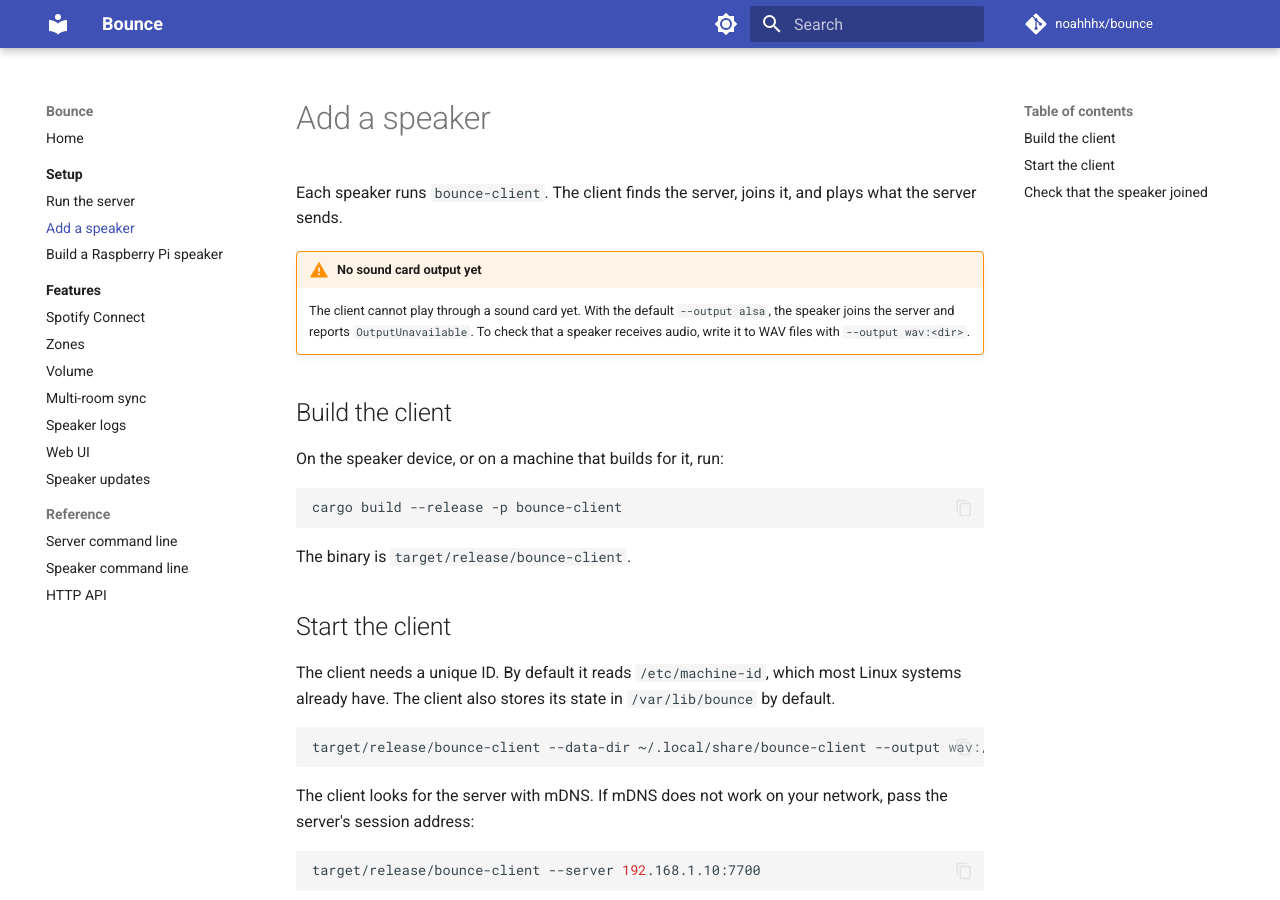
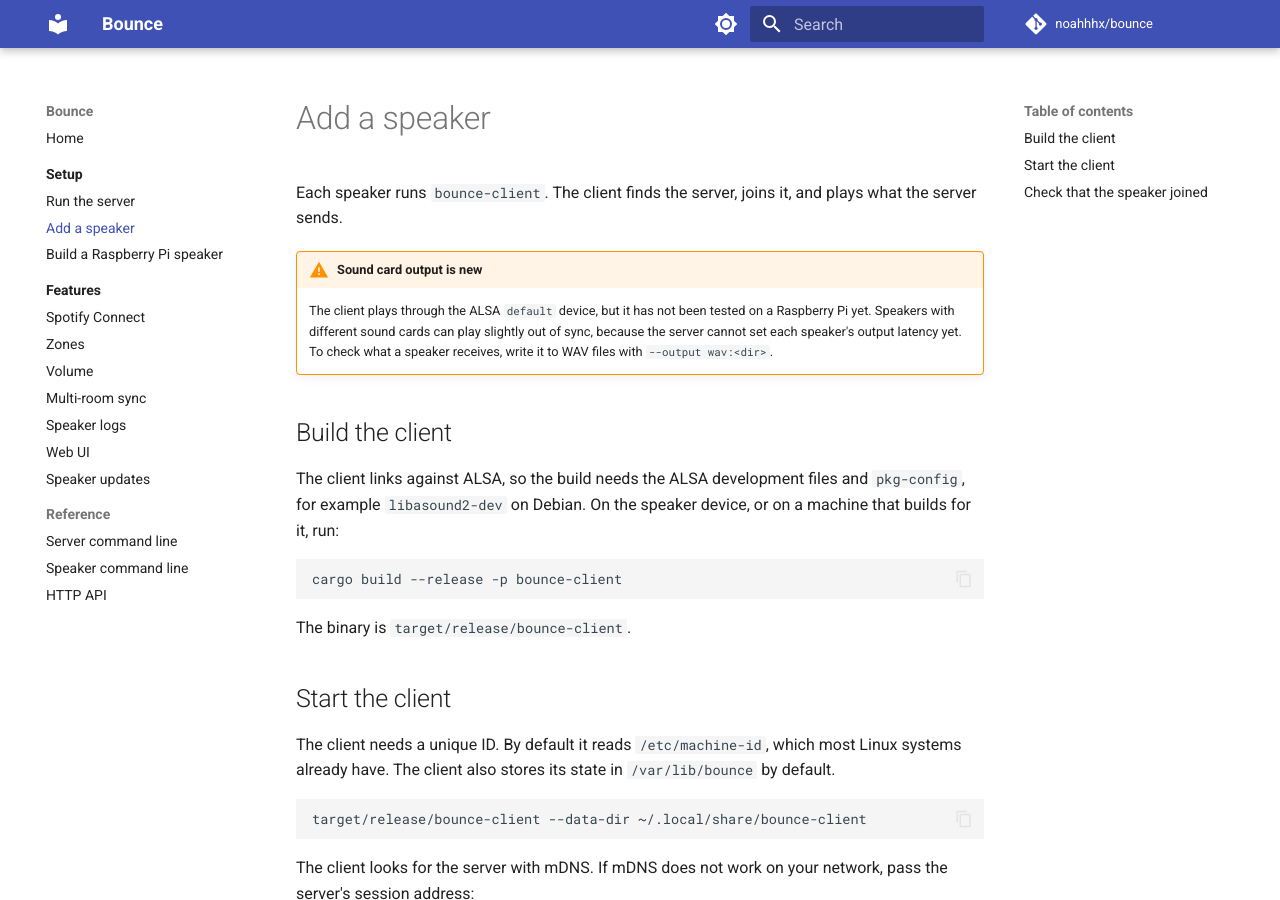
Before and after one commit to noahhhx/bounce, an MkDocs documentation site: the page built from docs/setup/speakers.md, in a window 1280 px wide and 900 px high. Built offline with MkDocs 1.6.1 and Material for MkDocs 9.7.7, drawn with Linux system fonts in a browser that asks for light colours; comment, search, counter and statistics services are not loaded.

Commit message:
Document sound card output
The config and player docs, the speaker command line reference and the
setup pages still said the client could not play through a sound card.
They now describe what --output alsa does, that building needs the ALSA
development files, and that it is untested on a Raspberry Pi.

````diff
--- a/docs/setup/speakers.md
+++ b/docs/setup/speakers.md
@@ -3,15 +3,18 @@
 Each speaker runs `bounce-client`. The client finds the server, joins it,
 and plays what the server sends.
 
-!!! warning "No sound card output yet"
-    The client cannot play through a sound card yet. With the default
-    `--output alsa`, the speaker joins the server and reports
-    `OutputUnavailable`. To check that a speaker receives audio, write it
-    to WAV files with `--output wav:<dir>`.
+!!! warning "Sound card output is new"
+    The client plays through the ALSA `default` device, but it has not
+    been tested on a Raspberry Pi yet. Speakers with different sound cards
+    can play slightly out of sync, because the server cannot set each
+    speaker's output latency yet. To check what a speaker receives, write
+    it to WAV files with `--output wav:<dir>`.
 
 ## Build the client
 
-On the speaker device, or on a machine that builds for it, run:
+The client links against ALSA, so the build needs the ALSA development
+files and `pkg-config`, for example `libasound2-dev` on Debian. On the
+speaker device, or on a machine that builds for it, run:
 
 ```sh
 cargo build --release -p bounce-client
@@ -26,7 +29,7 @@ most Linux systems already have. The client also stores its state in
 `/var/lib/bounce` by default.
 
 ```sh
-target/release/bounce-client --data-dir ~/.local/share/bounce-client --output wav:/tmp/bounce-wav
+target/release/bounce-client --data-dir ~/.local/share/bounce-client
 ```
 
 The client looks for the server with mDNS. If mDNS does not work on your
````
Also changed, not shown: docs/index.md (+3 -3 lines), docs/reference/client.md (+1 -1 lines), docs/setup/raspberry-pi.md (+1 -2 lines), 2 other files.
